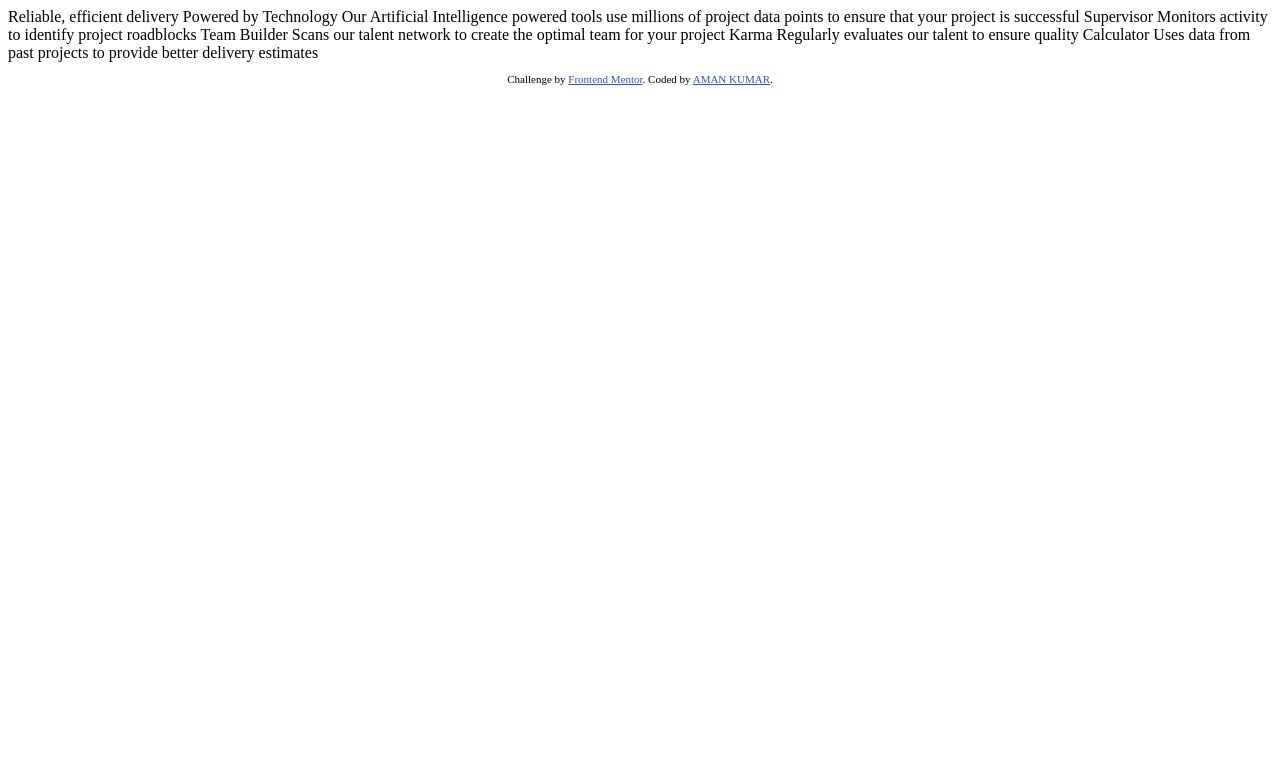
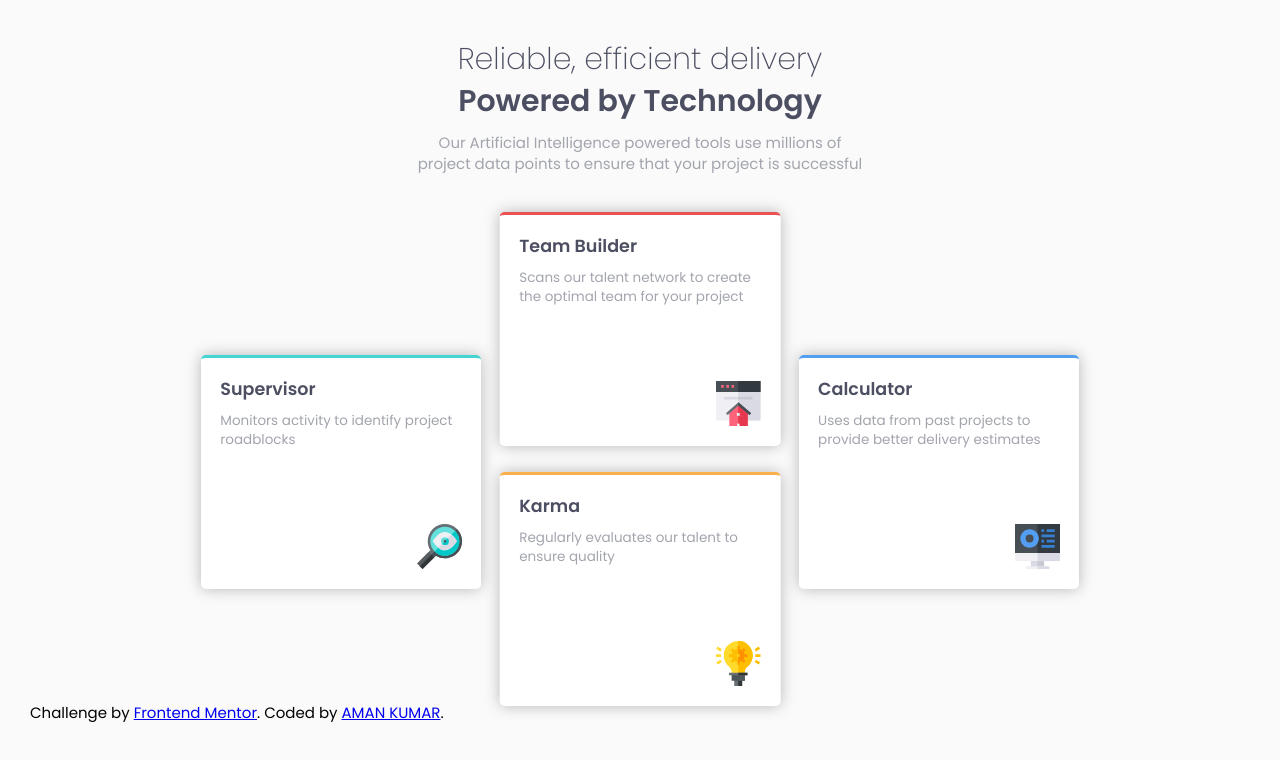
Before and after one commit to amansri2502/Four-cards, a website: page index.html in a window 1280 px wide. Drawn offline with Linux system fonts and the light colour scheme.

Commit message:
complete v1

```diff
--- a/index.html
+++ b/index.html
@@ -1,8 +1,10 @@
 <!DOCTYPE html>
 <html lang="en">
+
 <head>
   <meta charset="UTF-8">
-  <meta name="viewport" content="width=device-width, initial-scale=1.0"> <!-- displays site properly based on user's device -->
+  <meta name="viewport" content="width=device-width, initial-scale=1.0">
+  <!-- displays site properly based on user's device -->
 
   <link href="https://fonts.googleapis.com/css2?family=Poppins:wght@200;400;600&display=swap" rel="stylesheet">
   <link rel="icon" type="image/png" sizes="32x32" href="./images/favicon-32x32.png">
@@ -11,32 +13,47 @@
 
 
   <title>Frontend Mentor | Four card feature section</title>
+</head>
 
-  <!-- Feel free to remove these styles or customise in your own stylesheet 👍 -->
-  <style>
-    .attribution { font-size: 11px; text-align: center; }
-    .attribution a { color: hsl(228, 45%, 44%); }
-  </style>
-</head>
 <body>
+  <main>
+    <div class="heading">
+      <h1 class="heading-primary">Reliable, efficient delivery</h1>
+      <h1 class="heading-secondary">Powered by Technology</h1>
+      <p class="heading-para">
+        Our Artificial Intelligence powered tools use millions of project data points
+        to ensure that your project is successful
+      </p>
+    </div>
+    <div class="cardHolder">
 
-  Reliable, efficient delivery
-  Powered by Technology
+      <div class="card card__cyan">
+        <h3 class="heading-secondary ">Supervisor</h3>
+        <p class="card__para card__para--small">Monitors activity to identify project roadblocks</p>
+        <img src="images/icon-supervisor.svg" alt="suv" class="card__image">
+      </div>
 
-  Our Artificial Intelligence powered tools use millions of project data points
-  to ensure that your project is successful
+      <div class="card card__red">
+        <h3 class="heading-secondary">Team Builder</h3>
+        <p class="card__para card__para--small">Scans our talent network to create the optimal team for your project</p>
+        <img src="images/icon-team-builder.svg" alt="suv" class="card__image">
+      </div>
 
-  Supervisor
-  Monitors activity to identify project roadblocks
+      <div class="card card__orange">
+        <h3 class="heading-secondary">Karma</h3>
+        <p class="card__para card__para--small">Regularly evaluates our talent to ensure quality</p>
+        <img src="images/icon-karma.svg" alt="suv" class="card__image">
+      </div>
 
-  Team Builder
-  Scans our talent network to create the optimal team for your project
+      <div class="card card__blue">
+        <h3 class="heading-secondary">Calculator</h3>
+        <p class="card__para card__para--small">Uses data from past projects to provide better delivery estimates</p>
+        <img src="images/icon-calculator.svg" alt="suv" class="card__image">
+      </div>
+    </div>
 
-  Karma
-  Regularly evaluates our talent to ensure quality
+  </main>
 
-  Calculator
-  Uses data from past projects to provide better delivery estimates
 
 
   <footer>
@@ -46,4 +63,5 @@
     </p>
   </footer>
 </body>
+
 </html>
--- a/sass/main.scss
+++ b/sass/main.scss
@@ -1,4 +1,3 @@
-
 //colors
 $Red: hsl(0, 78%, 62%);
 $Cyan: hsl(180, 62%, 55%);
@@ -7,4 +6,148 @@ $Blue: hsl(212, 86%, 64%);
 
 $VeryDarkBlue: hsl(234, 12%, 34%);
 $GrayishBlue: hsl(229, 6%, 66%);
-$VeryLightGray: hsl(0, 0%, 98%)
+$VeryLightGray: hsl(0, 0%, 98%);
+
+*,
+*::after,
+*::before {
+  margin: 0;
+  padding: 0;
+  box-sizing: inherit;
+}
+
+html {
+  font-size: 93.75%;
+  @media (max-width: 720px) {
+    font-size: 60%;
+  }
+}
+body {
+  box-sizing: border-box;
+  padding: 2rem;
+  font-family: "Poppins", sans-serif;
+  font-weight: 400;
+  line-height: 1.4;
+  background-color: $VeryLightGray;
+  // position: relative;
+  // min-width: 1440px;
+}
+.heading {
+  padding: 0.5rem 0;
+  text-align: center;
+
+  &-primary {
+    font-weight: 200;
+    color: $VeryDarkBlue;
+  }
+  &-secondary {
+    font-weight: 600;
+    padding-bottom: 0.7rem;
+    color: $VeryDarkBlue;
+  }
+  &-para {
+    color: $GrayishBlue;
+    width: 37%;
+    @media (max-width: 720px) {
+      width: 100%;
+
+    }
+    margin: 0 auto;
+  }
+}
+.cardHolder {
+  position: relative;
+  height: 65vh;
+  width: 100%;
+  padding-bottom: 2rem;
+}
+.card {
+  background-color: #ffff;
+  border-radius: 5px;
+  width: 23%;
+  height: 45%;
+  @media (max-width: 720px) {
+    width: 100%;
+    display: inline-block;
+    &:last-child{
+      margin-bottom: 1.5rem;
+    }
+  }
+  box-shadow: 0 0 1rem 0 rgba(0, 0, 0, 0.27);
+  padding: 1.3rem;
+  position: relative;
+  display: inline-block;
+
+  margin-top: 2rem;
+
+  &__cyan {
+    border-top: 3.5px solid $Cyan;
+    position: absolute;
+    top: 50%;
+    left: 14%;
+    transform: translate(0%, -50%);
+    @media (max-width: 720px) {
+      position: relative;
+      display: block;
+      top: 0;
+      left: 0;
+      transform: translate(0%, 0%);
+    }
+  }
+  &__red {
+    border-top: 3.5px solid $Red;
+    position: absolute;
+    top: 0;
+    left: 50%;
+    transform: translate(-50%, 0%);
+    @media (max-width: 720px) {
+      position: relative;
+      display: block;
+      transform: none;
+      left: 0%;
+    }
+  }
+  &__orange {
+    border-top: 3.5px solid $Orange;
+
+    position: absolute;
+    top: 50%;
+    left: 50%;
+
+    transform: translate(-50%, 0%);
+    @media (max-width: 720px) {
+      position: relative;
+      display: block;
+      top: 0%;
+      left: 0%;
+      transform: translate(0%, 0%);
+    }
+  }
+  &__blue {
+    border-top: 3.5px solid $Blue;
+    position: absolute;
+    top: 50%;
+    right: 14%;
+    transform: translate(0%, -50%);
+    @media (max-width: 720px) {
+      position: relative;
+      transform: none;
+      top: 0%;
+      right: 0%;
+    }
+  }
+  &__para {
+    color: $GrayishBlue;
+    position: relative;
+    &--small {
+      font-size: 0.9rem;
+    }
+  }
+  &__image {
+    position: absolute;
+    right: 1.3rem;
+    bottom: 1.3rem;
+    width: 3rem;
+    height: auto;
+  }
+}
```
Also changed, not shown: styles.css.
